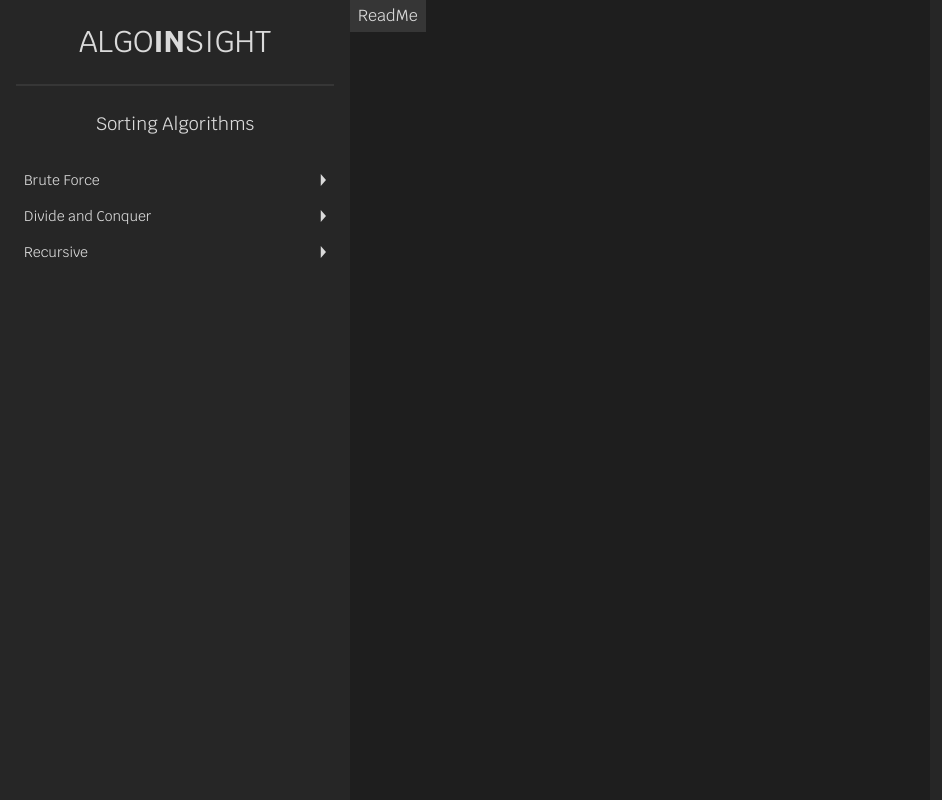
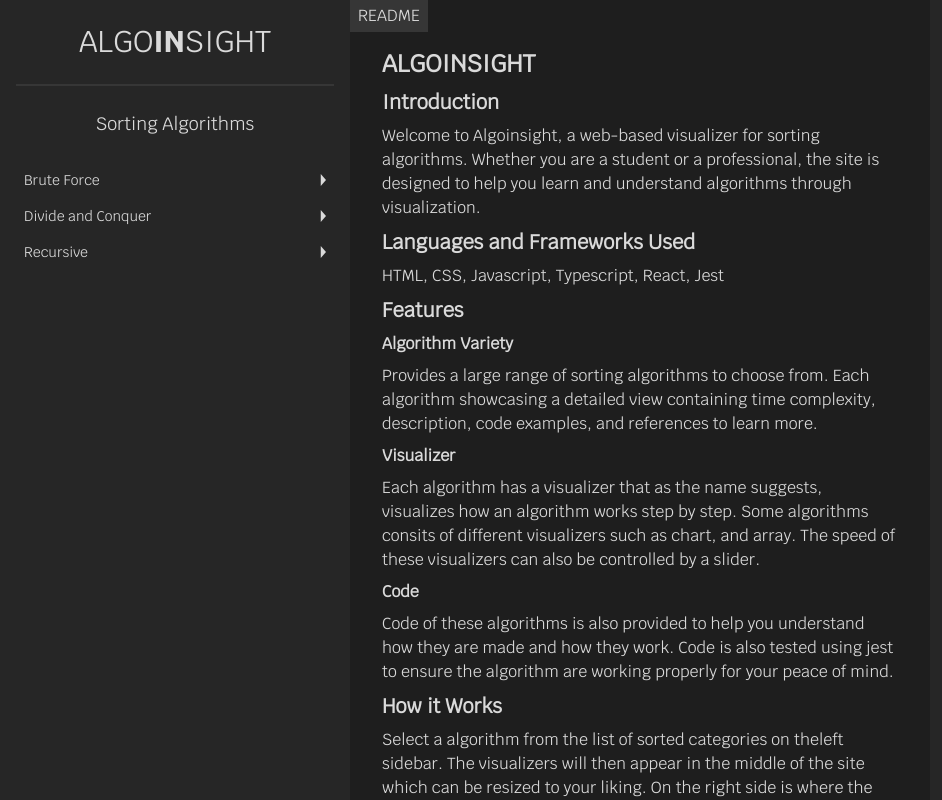
Before and after one commit to vizyks/algo, a React (Vite) app: page /sorting-algorithms/readme in a window 1280 px wide. Shown: the whole page, without its empty margins (0-942 px from the left). Built offline with nearby package versions, Linux system fonts and the light colour scheme.

Commit message:
feat: add a readme panel for site information

```diff
--- a/src/pages/sorting/readme.tsx
+++ b/src/pages/sorting/readme.tsx
@@ -2,8 +2,50 @@ import { Panel } from "../../components/resizable-panels/index";
 
 export default function ReadMe() {
   return (
-    <Panel title="ReadMe" inGroup={false}>
-      <h1>ReadMe</h1>
+    <Panel title="README" inGroup={false}>
+      <div className="flex flex-col m-8 my-12 gap-2">
+        <h1 className="text-2xl font-bold">ALGOINSIGHT</h1>
+        <h2 className="text-xl font-bold">Introduction</h2>
+        <p>
+          Welcome to Algoinsight, a web-based visualizer for sorting algorithms.
+          Whether you are a student or a professional, the site is designed to
+          help you learn and understand algorithms through visualization.
+        </p>
+        <h2 className="text-xl font-bold">Languages and Frameworks Used</h2>
+        <p>HTML, CSS, Javascript, Typescript, React, Jest</p>
+        <h2 className="text-xl font-bold">Features</h2>
+        <h3 className="text-l font-bold">Algorithm Variety</h3>
+        <p>
+          Provides a large range of sorting algorithms to choose from. Each
+          algorithm showcasing a detailed view containing time complexity,
+          description, code examples, and references to learn more.
+        </p>
+        <h3 className="text-l font-bold">Visualizer</h3>
+        <p>
+          Each algorithm has a visualizer that as the name suggests, visualizes
+          how an algorithm works step by step. Some algorithms consits of
+          different visualizers such as chart, and array. The speed of these
+          visualizers can also be controlled by a slider.
+        </p>
+        <h3 className="text-l font-bold">Code</h3>
+        <p>
+          Code of these algorithms is also provided to help you understand how
+          they are made and how they work. Code is also tested using jest to
+          ensure the algorithm are working properly for your peace of mind.
+        </p>
+        <h2 className="text-xl font-bold">How it Works</h2>
+        <p>
+          Select a algorithm from the list of sorted categories on theleft
+          sidebar. The visualizers will then appear in the middle of the site
+          which can be resized to your liking. On the right side is where the
+          algorithm information will be shown, such as time complexity, code
+          example aswell as references to learn deeper about these algorithms.
+          Finally above the algorithm name on the right sidebar is a slider to
+          control the speed of the algorithm and to the right of the slider is a
+          start button which is replaced with a reset function when the
+          algorithm finishes running.
+        </p>
+      </div>
     </Panel>
   );
 }
```
